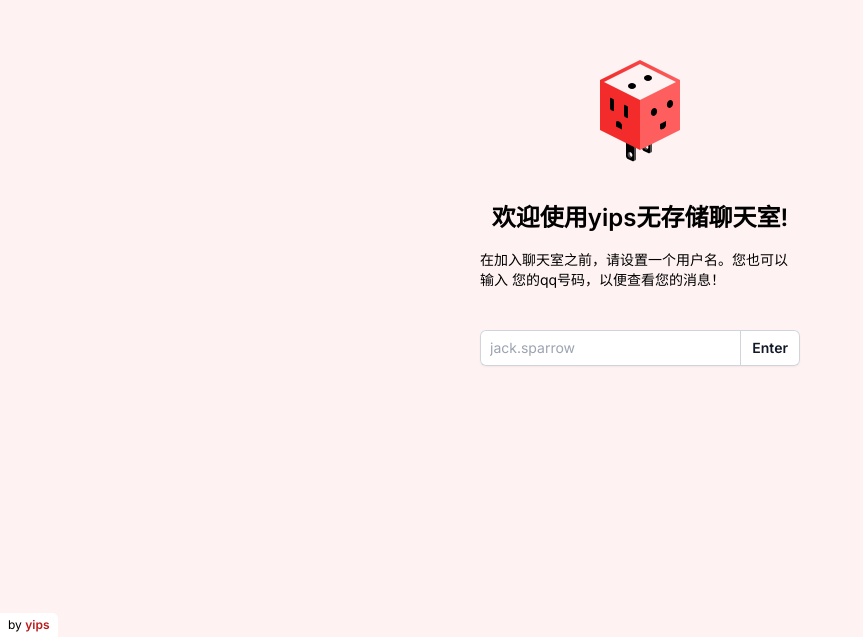
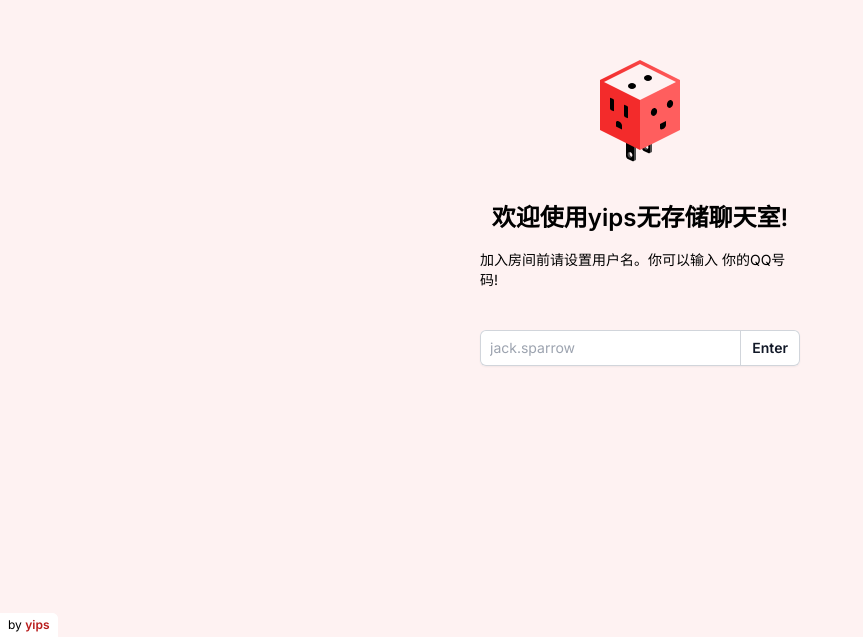
Before and after one commit to dt3211776496/talk, a Next.js app: page /auth in a window 1280 px wide. Shown: the part 163-800 px from the top of the page, without its empty margins (0-863 px from the left). Built offline with nearby package versions, Linux system fonts and the light colour scheme; no server answers; what @anycable/serverless-js would draw is missing.

Commit message:
Update page.tsx

```diff
--- a/app/auth/page.tsx
+++ b/app/auth/page.tsx
@@ -50,8 +50,8 @@ export default async function AuthPage({
               欢迎使用yips无存储聊天室!
             </h1>
             <p className="text-sm">
-               在加入聊天室之前，请设置一个用户名。您也可以输入
-              您的qq号码，以便查看您的消息！
+              加入房间前请设置用户名。你可以输入
+              你的QQ号码!
             </p>
           </div>
           <AuthForm action={login} />
```
